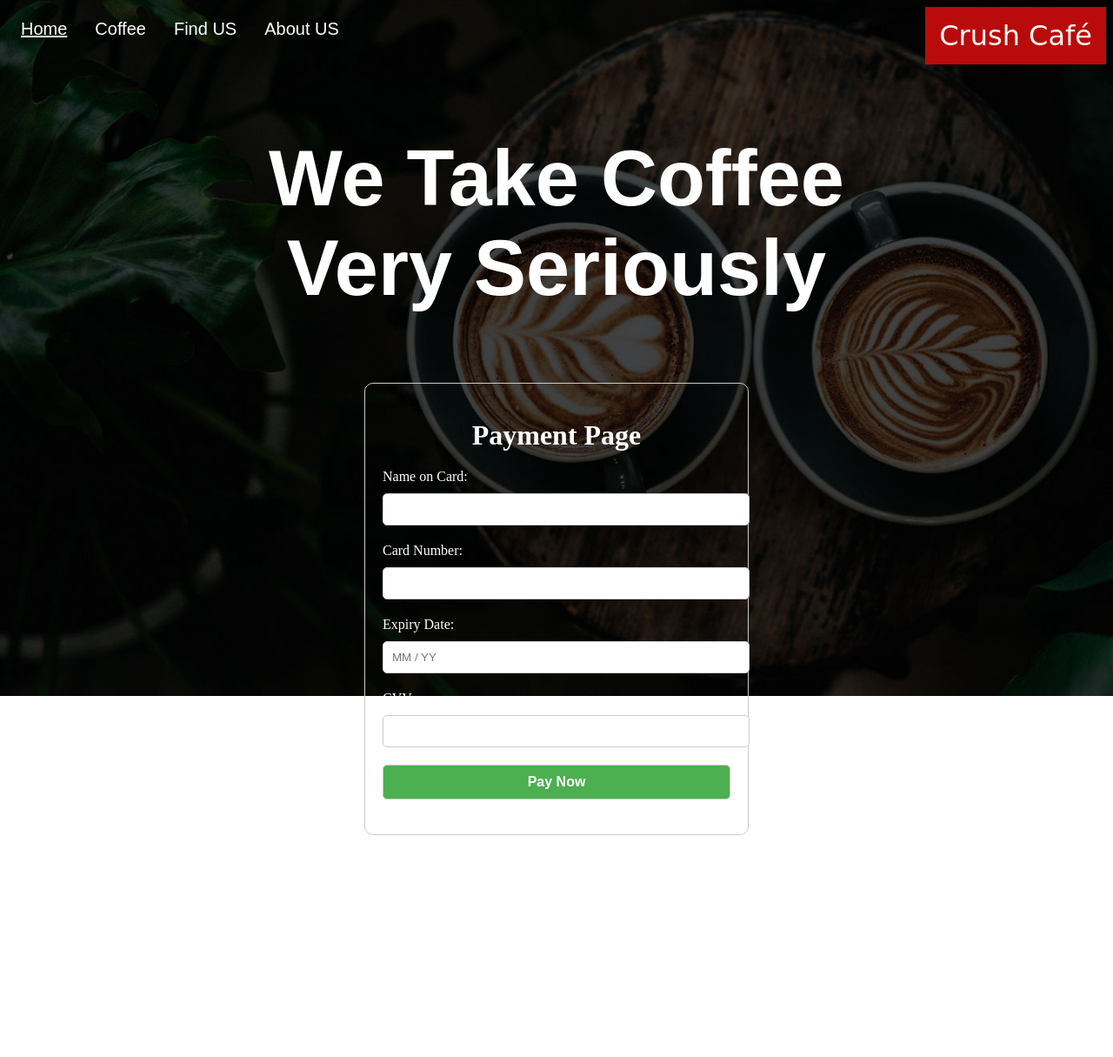
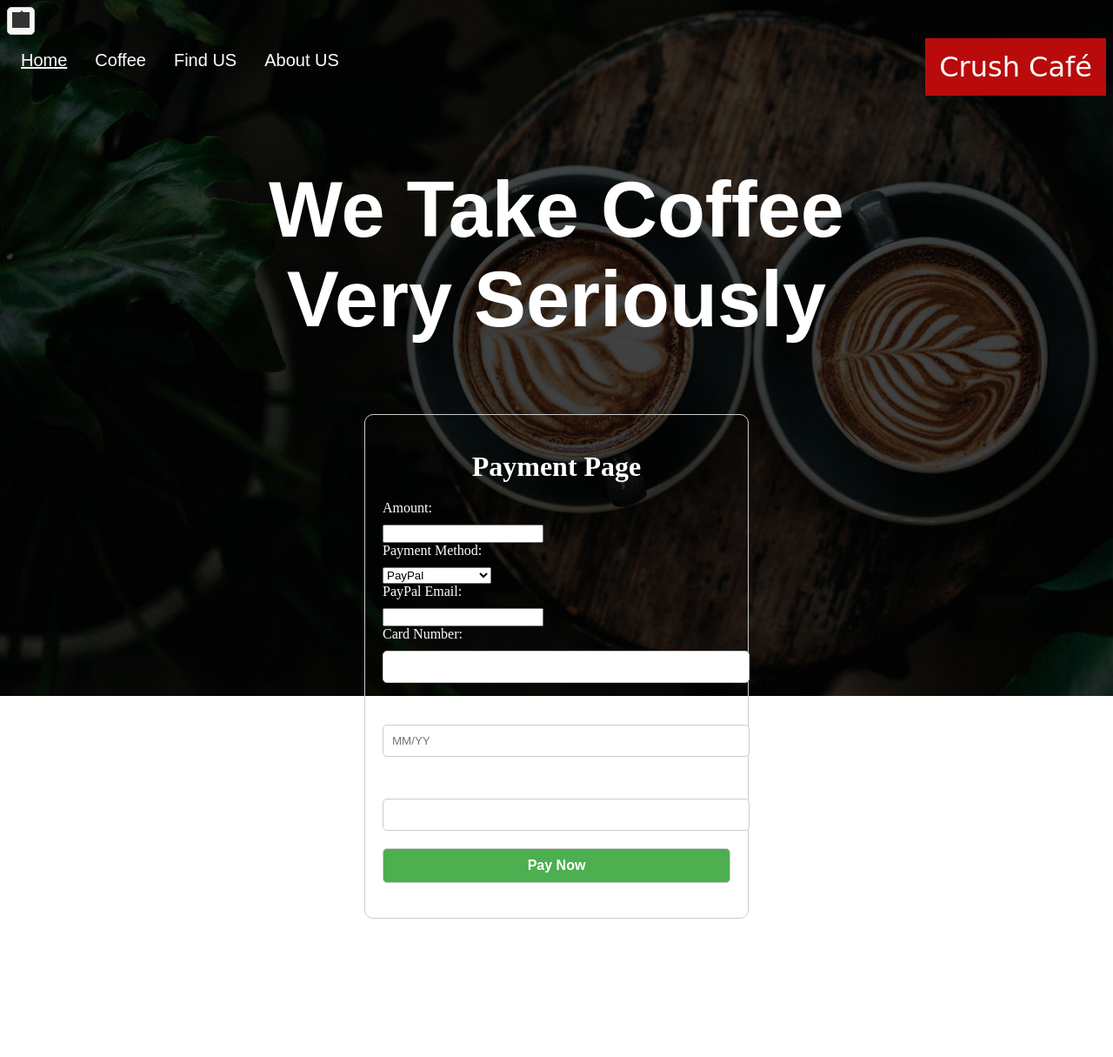
Before and after one commit to ahmadomid1984/Team5, a PHP site: page /crud1/paymentform.php in a window 1280 px wide. Shown: the top 1215 px of the page at 87% size. Before the commit the page ends 960 px from the top, so only its background shows below. Run offline with PHP 8.4, Linux system fonts and the light colour scheme; some web fonts are replaced.

Commit message:
I tried to change page as a payment

```diff
--- a/crud1/paymentform.php
+++ b/crud1/paymentform.php
@@ -49,22 +49,40 @@ button:hover {
 	</style>
 	<div class="container">
 		<h1>Payment Page</h1>
-		<form method="post" action="payment.php">
-			<label for="name">Name on Card:</label>
-			<input type="text" id="name" name="name" required>
+		<form action="process_payment.php" method="post">
+		<label for="amount">Amount:</label>
+		<input type="number" id="amount" name="amount" step="0.01€" min="0" required><br>
 
+		<label for="payment_method">Payment Method:</label>
+		<select id="payment_method" name="payment_method" required>
+			<option value="paypal">PayPal</option>
+			<option value="stripe">Credit/Debit Card</option>
+
+		</select><br>
+
+		<div id="paypal_fields" class="payment_fields">
+			<label for="paypal_email">PayPal Email:</label>
+			<input type="email" id="paypal_email" name="paypal_email" required><br>
+		</div>
+
+		<div id="stripe_fields" class="payment_fields">
 			<label for="card_number">Card Number:</label>
-			<input type="text" id="card_number" name="card_number" required>
+			<input type="text" id="card_number" name="card_number" pattern="\d{16}" required><br>
 
-			<label for="expiry_date">Expiry Date:</label>
-			<input type="text" id="expiry_date" name="expiry_date" placeholder="MM / YY" required>
+			<label for="exp_date">Expiration Date:</label>
+			<input type="text" id="exp_date" name="exp_date" pattern="(0[1-9]|1[0-2])/[0-9]{2}" placeholder="MM/YY" required><br>
 
 			<label for="cvv">CVV:</label>
-			<input type="text" id="cvv" name="cvv" required>
+			<input type="text" id="cvv" name="cvv" pattern="\d{3}" required><br>
+		</div>
 
-			<button type="submit">Pay Now</button>
-            </div>
-		</form>
+
+
+		<button type="submit">Pay Now</button>
+	</form>
+
+	<script src="script.js"></script>
+</div>
 		<?php
 // Implement payment gateway API here
 
@@ -108,6 +126,39 @@ if($_SERVER['REQUEST_METHOD'] == 'POST') {
 ?>
 
 
+
+<?php
+
+if(isset($_POST["submit"])){
+    $Price = $_POST["Price"];
+    $Date_Order = $_POST["Date_Order"];
+    $Order_ID = $_POST["Order_ID"];
+    $Costumer_ID = $_POST["Costumer_ID"];
+    $Payment_Method = $_POST["Payment_Method"];
+    $Total_Amount = $_POST["Total_Amount"];
+    include "db.php";
+    $sql = "insert into studentinfo(fname,lname,city,groupid)
+
+    values('$Price','$Date_Order','$Order_ID','$Costumer_ID',' $Payment_Method',' $Total_Amount')" ;
+
+    if($connection->query($sql)===TRUE){
+        echo "your information is added successfully";
+    }
+    else{
+        echo "Error:" .$connection->error;
+
+
+    }
+}
+
+
+?>
+
+
+
+
+
+
 <?php
 include '../footer.php';
 ?>
--- a/crud1/style.css
+++ b/crud1/style.css
@@ -185,3 +185,33 @@ ul.topnav {
 	text-align: center;
 	font-family: 'Sansita', sans-serif;
   }
+
+  .cart-icon {
+    position: relative;
+    display: inline-block;
+    width: 30px;
+    height: 30px;
+    background-color: #f7f7f7;
+    border-radius: 5px;
+    border: 1px solid #ccc;
+  }
+
+  .cart-body {
+    position: absolute;
+    top: 5px;
+    left: 5px;
+    width: 20px;
+    height: 18px;
+    background-color: #333;
+  }
+
+  .cart-handle {
+    position: absolute;
+    top: 5px;
+    left: 12px;
+    width: 6px;
+    height: 6px;
+    border-top: 2px solid #333;
+    border-left: 2px solid #333;
+    transform: rotate(45deg);
+  }
--- a/header.php
+++ b/header.php
@@ -13,9 +13,17 @@
     <link rel="preconnect" href="https://fonts.gstatic.com" crossorigin>
     <link href="https://fonts.googleapis.com/css2?family=Damion&display=swap" rel="stylesheet">
     <title>Crush Coffee</title>
+
+
 </head>
 <body>
     <div class="bg-image"></div>
+    <div class="cart-icon">
+  <span class="cart-body"></span>
+  <span class="cart-handle"></span>
+</div>
+
+
 
     <header>
         <ul class="topnav">
@@ -24,7 +32,11 @@
             <li class="Coffee"><a href="#">Coffee</a></li>
             <li class="Find"><a href="#">Find US</a></li>
             <li class="About"><a href="#">About US</a></li>
+
           </ul>
+
+
+
     </header>
 
     <section class="sentence">
```
